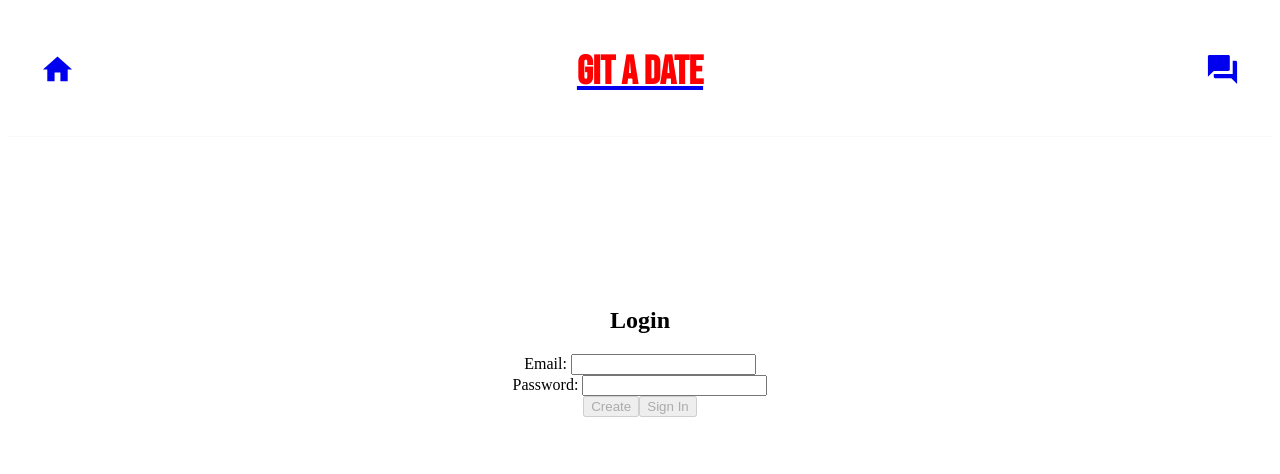
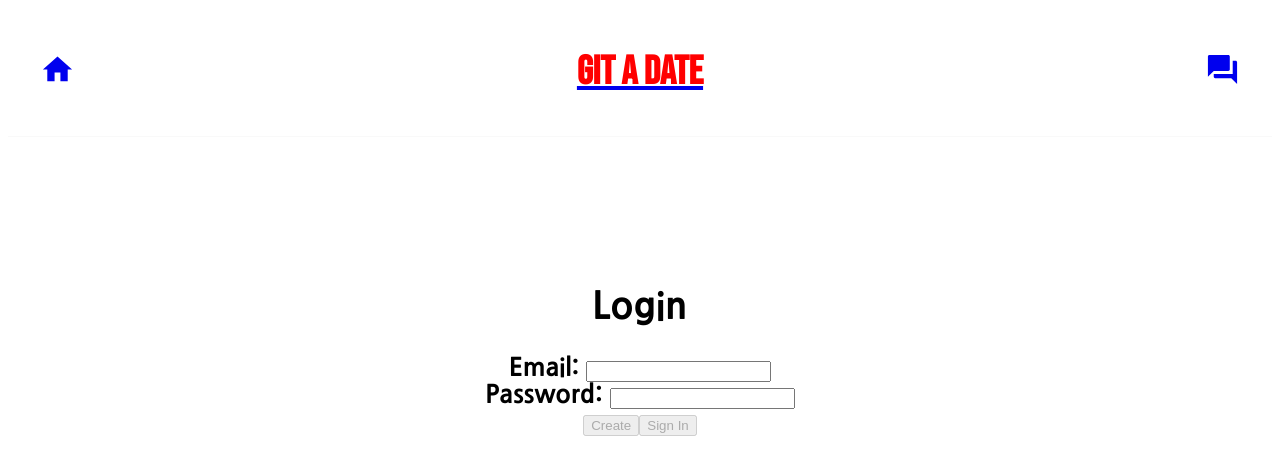
Before and after one commit to loveleen-kaur21/DatingAppJS, a Next.js app in the folder gitadate/: page /login in a window 1280 px wide. Shown: the top 474 px of the page. Built offline with nearby package versions, Linux system fonts and the light colour scheme; no server answers.

Commit message:
all uses the same font

```diff
--- a/gitadate/pages/login.js
+++ b/gitadate/pages/login.js
@@ -3,7 +3,7 @@ import firebaseClient from "../firebaseClient";
 import firebase from "firebase/app";
 import "firebase/auth";
 // import Button from 'react-bootstrap/Button';
-import styles from "../styles/Login.module.css"
+import PleaseStyle from "../styles/PleaseLogin.module.css"
 import Link from "next/link"
 
 export default function Login(){
@@ -12,7 +12,7 @@ export default function Login(){
     const [email, setEmail] = useState("");
     const [pass, setPass] = useState("");
     return(
-        <div className={styles.center}>
+        <div className={PleaseStyle.style}>
             <h2>Login</h2>
             <form action="" method="POST">
             <div>
```
